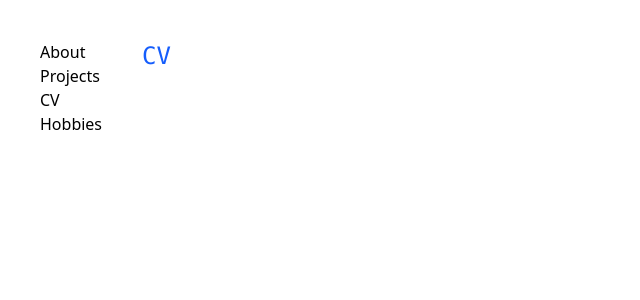
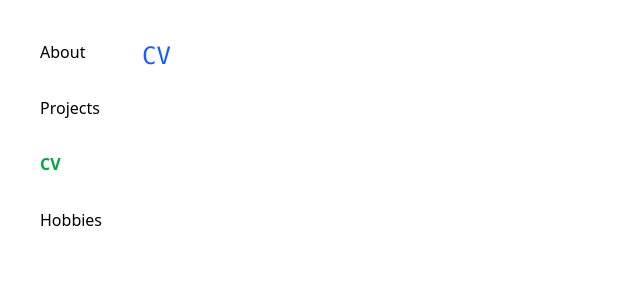
Before and after one commit to harryscully/portfolio, a Next.js app: page /cv in a window 1280 px wide. Shown: the top 300 px of the page, without its empty margins (0-640 px from the left). Built offline with nearby package versions, Linux system fonts and the light colour scheme.

Commit message:
Add active link styling

```diff
--- a/src/app/components/Navbar.tsx
+++ b/src/app/components/Navbar.tsx
@@ -1,14 +1,37 @@
-import React from "react"
+"use client"
+
 import Link from "next/link"
+import { usePathname } from 'next/navigation'
+
+const links = [
+    {href: '/', label: "About"},
+    {href: '/projects', label: "Projects"},
+    {href: '/cv', label: "CV"},
+    {href: '/hobbies', label: "Hobbies"}
+]
 
 export default function Navbar() {
+    const pathname = usePathname()
+    const activeStyle = "text-green-600 font-bold"
+
+    const linkElements = links.map( (link) => {
+        const isActive = pathname === link.href
+        return (
+            <li key={link.href}>
+                <Link
+                    href={link.href}
+                    className={isActive ? activeStyle : "text-black"}
+                >
+                    {link.label}
+                </Link>
+            </li>
+        )
+    })
+
     return (
         <nav>
-            <ul>
-                <li><Link href="/">About</Link></li>
-                <li><Link href="/projects">Projects</Link></li>
-                <li><Link href="/cv">CV</Link></li>
-                <li><Link href="/hobbies">Hobbies</Link></li>
+            <ul className="flex flex-col gap-8">
+                {linkElements}
             </ul>
         </nav>
     )
```
